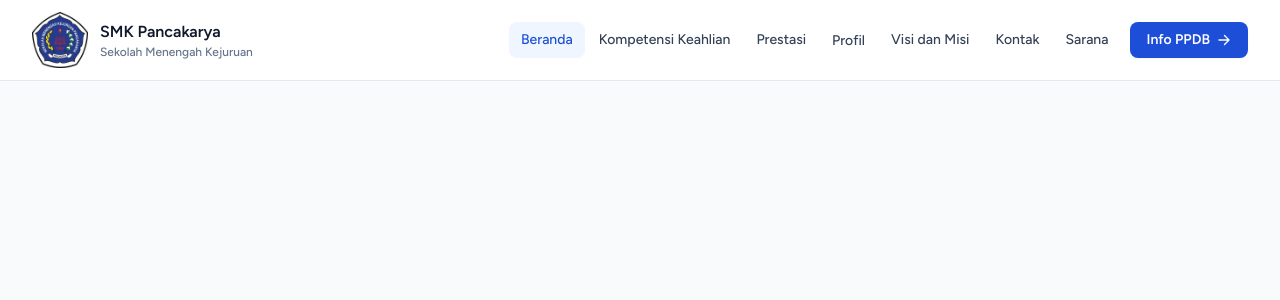
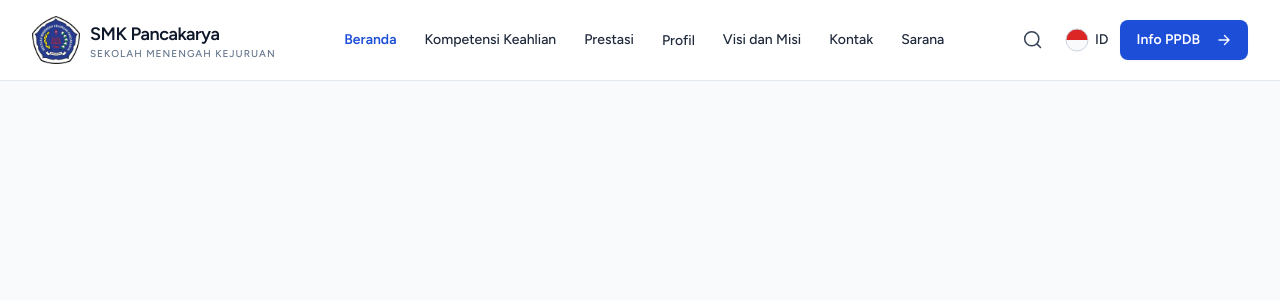
Before and after one commit to Masmas99/smkpancakarya, a Laravel app: page / in a window 1280 px wide. Shown: the top 300 px of the page. Run offline with Laravel 12, Linux system fonts and the light colour scheme; style sheets or scripts are compiled from the project's sources; some libraries are stand-ins or nearby versions.

Commit message:
feat: tata ulang header dengan menu tengah, pencarian, bahasa, dan tombol PPDB

```diff
--- a/resources/views/components/site-header.blade.php
+++ b/resources/views/components/site-header.blade.php
@@ -18,29 +18,29 @@
     ];
 @endphp
 
-<header class="sticky top-0 z-50 border-b border-slate-200 bg-white/95 backdrop-blur">
-    <div class="mx-auto flex h-16 max-w-7xl items-center justify-between gap-4 px-4 sm:px-6 lg:h-20 lg:px-8">
+<header class="sticky top-0 z-50 border-b border-slate-200 bg-white">
+    <div class="mx-auto flex h-16 max-w-7xl items-center gap-4 px-4 sm:px-6 lg:h-20 lg:px-8">
         {{-- Logo --}}
         <a
             href="{{ route('home') }}"
-            class="flex shrink-0 items-center gap-3 rounded-lg focus:outline-none focus-visible:ring-2 focus-visible:ring-blue-600 focus-visible:ring-offset-2"
+            class="flex shrink-0 items-center gap-2.5 rounded-lg focus:outline-none focus-visible:ring-2 focus-visible:ring-blue-600 focus-visible:ring-offset-2"
         >
             <img
                 src="{{ asset('images/logo-smk-pancakarya.webp') }}"
                 alt="Logo SMK Pancakarya"
-                width="56"
-                height="56"
-                class="h-12 w-12 shrink-0 object-contain lg:h-14 lg:w-14"
+                width="48"
+                height="48"
+                class="h-10 w-10 shrink-0 object-contain lg:h-12 lg:w-12"
                 decoding="async"
             >
             <span class="flex flex-col leading-tight">
-                <span class="text-base font-semibold text-slate-900">SMK Pancakarya</span>
-                <span class="hidden text-xs font-medium text-slate-500 sm:block">Sekolah Menengah Kejuruan</span>
+                <span class="text-[15px] font-bold tracking-tight text-slate-900 sm:text-base lg:text-lg">SMK Pancakarya</span>
+                <span class="hidden text-[10px] font-medium uppercase tracking-widest text-slate-500 sm:block">Sekolah Menengah Kejuruan</span>
             </span>
         </a>
 
-        {{-- Navigasi desktop --}}
-        <nav class="hidden items-center gap-0.5 lg:flex" aria-label="Navigasi utama">
+        {{-- Navigasi desktop (tengah) --}}
+        <nav class="hidden flex-1 items-center justify-center gap-1 xl:flex" aria-label="Navigasi utama">
             @foreach ($links as $link)
                 @php
                     $isActive = request()->routeIs($link['route'], $link['route'].'.*');
@@ -53,15 +53,15 @@
                             @if ($isActive) aria-current="page" @endif
                             @class([
                                 'rounded-lg px-3 py-2 text-sm font-medium transition focus:outline-none focus-visible:ring-2 focus-visible:ring-blue-600 focus-visible:ring-offset-2',
-                                'bg-blue-50 text-blue-700' => $isActive,
-                                'text-slate-700 hover:bg-slate-100 hover:text-blue-700' => ! $isActive,
+                                'font-semibold text-blue-700' => $isActive,
+                                'text-slate-800 hover:text-blue-700' => ! $isActive,
                             ])
                         >
                             {{ $link['label'] }}
                         </a>
 
                         {{-- Submenu --}}
-                        <div class="invisible absolute left-0 top-full w-52 pt-2 opacity-0 transition duration-150 group-hover:visible group-hover:opacity-100 group-focus-within:visible group-focus-within:opacity-100">
+                        <div class="invisible absolute left-1/2 top-full w-52 -translate-x-1/2 pt-2 opacity-0 transition duration-150 group-hover:visible group-hover:opacity-100 group-focus-within:visible group-focus-within:opacity-100">
                             <div class="rounded-xl border border-slate-200 bg-white p-1.5 shadow-lg">
                                 @foreach ($link['children'] as $child)
                                     @php
@@ -88,32 +88,63 @@
                         @if ($isActive) aria-current="page" @endif
                         @class([
                             'rounded-lg px-3 py-2 text-sm font-medium transition focus:outline-none focus-visible:ring-2 focus-visible:ring-blue-600 focus-visible:ring-offset-2',
-                            'bg-blue-50 text-blue-700' => $isActive,
-                            'text-slate-700 hover:bg-slate-100 hover:text-blue-700' => ! $isActive,
+                            'font-semibold text-blue-700' => $isActive,
+                            'text-slate-800 hover:text-blue-700' => ! $isActive,
                         ])
                     >
                         {{ $link['label'] }}
                     </a>
                 @endif
             @endforeach
+        </nav>
 
+        {{-- Aksi kanan --}}
+        <div class="ml-auto flex items-center gap-1 sm:gap-2">
+            {{-- Pencarian --}}
+            <button
+                type="button"
+                aria-label="Cari"
+                class="hidden h-10 w-10 items-center justify-center rounded-lg text-slate-700 transition hover:bg-slate-100 hover:text-blue-700 focus:outline-none focus-visible:ring-2 focus-visible:ring-blue-600 md:inline-flex"
+            >
+                <svg class="h-5 w-5" xmlns="http://www.w3.org/2000/svg" fill="none" viewBox="0 0 24 24" stroke-width="1.8" stroke="currentColor" aria-hidden="true">
+                    <path stroke-linecap="round" stroke-linejoin="round" d="m21 21-4.35-4.35M19 10.5a8.5 8.5 0 1 1-17 0 8.5 8.5 0 0 1 17 0Z" />
+                </svg>
+            </button>
+
+            {{-- Bahasa --}}
+            <span class="hidden items-center gap-1.5 rounded-lg px-1 py-1 md:inline-flex" aria-label="Bahasa Indonesia">
+                <svg class="h-6 w-6" xmlns="http://www.w3.org/2000/svg" viewBox="0 0 24 24" aria-hidden="true">
+                    <defs>
+                        <clipPath id="flag-id">
+                            <circle cx="12" cy="12" r="11" />
+                        </clipPath>
+                    </defs>
+                    <g clip-path="url(#flag-id)">
+                        <rect width="24" height="12" fill="#DC2626" />
+                        <rect y="12" width="24" height="12" fill="#F8FAFC" />
+                    </g>
+                    <circle cx="12" cy="12" r="11" fill="none" stroke="#CBD5E1" />
+                </svg>
+                <span class="text-sm font-medium text-slate-800">ID</span>
+            </span>
+
+            {{-- Tombol utama --}}
             <a
                 href="{{ route('info-ppdb') }}"
                 @if (request()->routeIs('info-ppdb')) aria-current="page" @endif
-                class="ml-2 inline-flex items-center gap-1.5 rounded-lg bg-blue-700 px-4 py-2 text-sm font-semibold text-white shadow-sm transition hover:bg-blue-800 focus:outline-none focus-visible:ring-2 focus-visible:ring-blue-600 focus-visible:ring-offset-2"
+                class="hidden items-center gap-4 rounded-lg bg-blue-700 px-4 py-2.5 text-sm font-semibold text-white shadow-sm transition hover:bg-blue-800 focus:outline-none focus-visible:ring-2 focus-visible:ring-blue-600 focus-visible:ring-offset-2 sm:inline-flex"
             >
                 Info PPDB
                 <svg class="h-4 w-4" xmlns="http://www.w3.org/2000/svg" fill="none" viewBox="0 0 24 24" stroke-width="2" stroke="currentColor" aria-hidden="true">
                     <path stroke-linecap="round" stroke-linejoin="round" d="M4.5 12h15m0 0-6.75-6.75M19.5 12l-6.75 6.75" />
                 </svg>
             </a>
-        </nav>
 
             {{-- Tombol menu seluler --}}
             <button
                 id="nav-toggle"
                 type="button"
-            class="inline-flex h-10 w-10 items-center justify-center rounded-lg text-slate-700 transition hover:bg-slate-100 focus:outline-none focus-visible:ring-2 focus-visible:ring-blue-600 lg:hidden"
+                class="inline-flex h-10 w-10 items-center justify-center rounded-lg text-slate-700 transition hover:bg-slate-100 focus:outline-none focus-visible:ring-2 focus-visible:ring-blue-600 xl:hidden"
                 aria-controls="mobile-nav"
                 aria-expanded="false"
                 aria-label="Buka menu navigasi"
@@ -126,9 +157,10 @@
                 </svg>
             </button>
         </div>
+    </div>
 
     {{-- Navigasi seluler --}}
-    <div id="mobile-nav" class="hidden border-t border-slate-200 bg-white lg:hidden">
+    <div id="mobile-nav" class="hidden border-t border-slate-200 bg-white xl:hidden">
         <nav class="mx-auto max-w-7xl space-y-1 px-4 py-4 sm:px-6" aria-label="Navigasi seluler">
             @foreach ($links as $link)
                 @php
@@ -213,7 +245,7 @@
         });
 
         window.addEventListener('resize', () => {
-            if (window.innerWidth >= 1024) {
+            if (window.innerWidth >= 1280) {
                 setOpen(false);
             }
         });
```
Also changed, not shown: tests/Feature/LandingPageTest.php (+9 -0 lines). Lines whose indentation alone changed are shown as unchanged.
